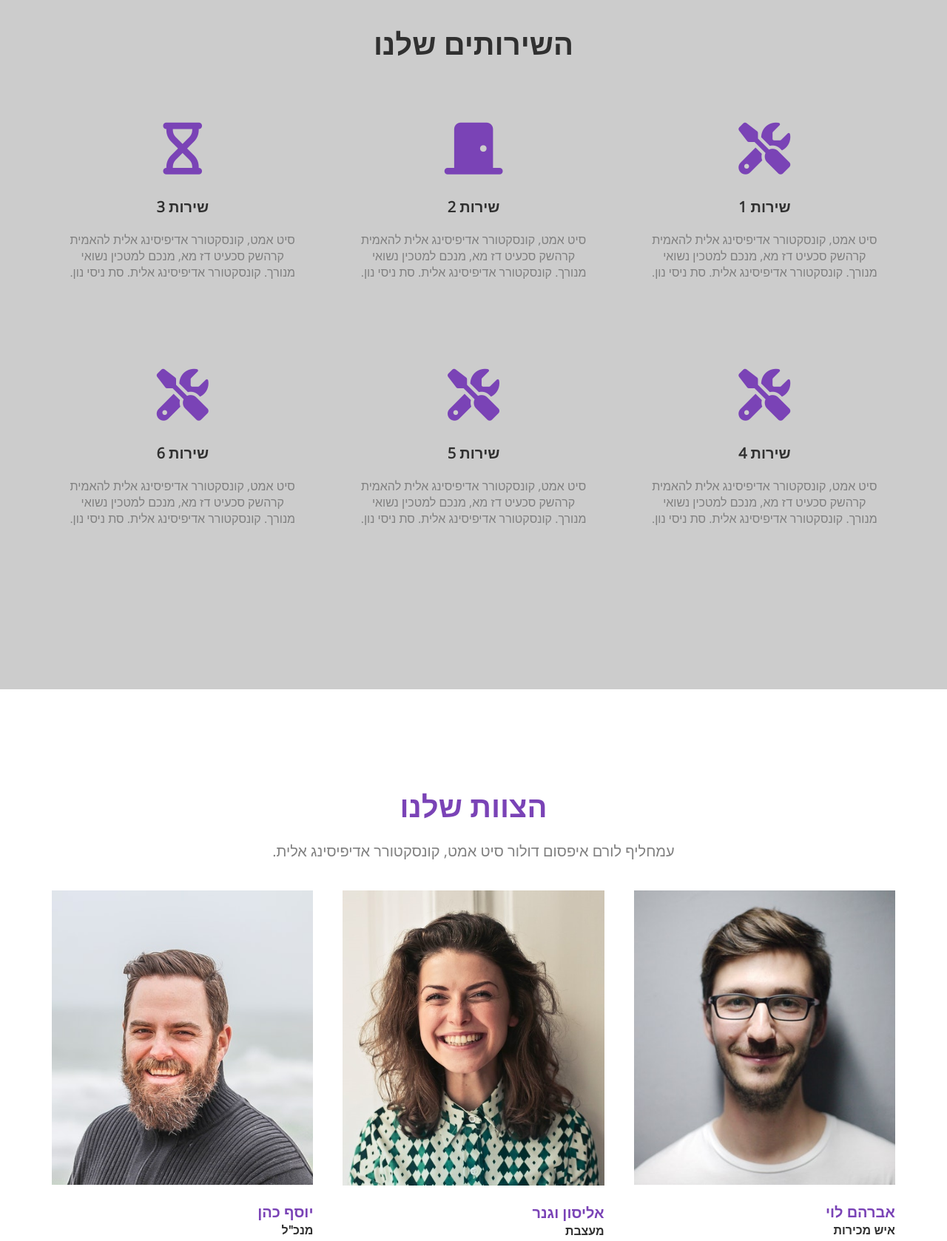
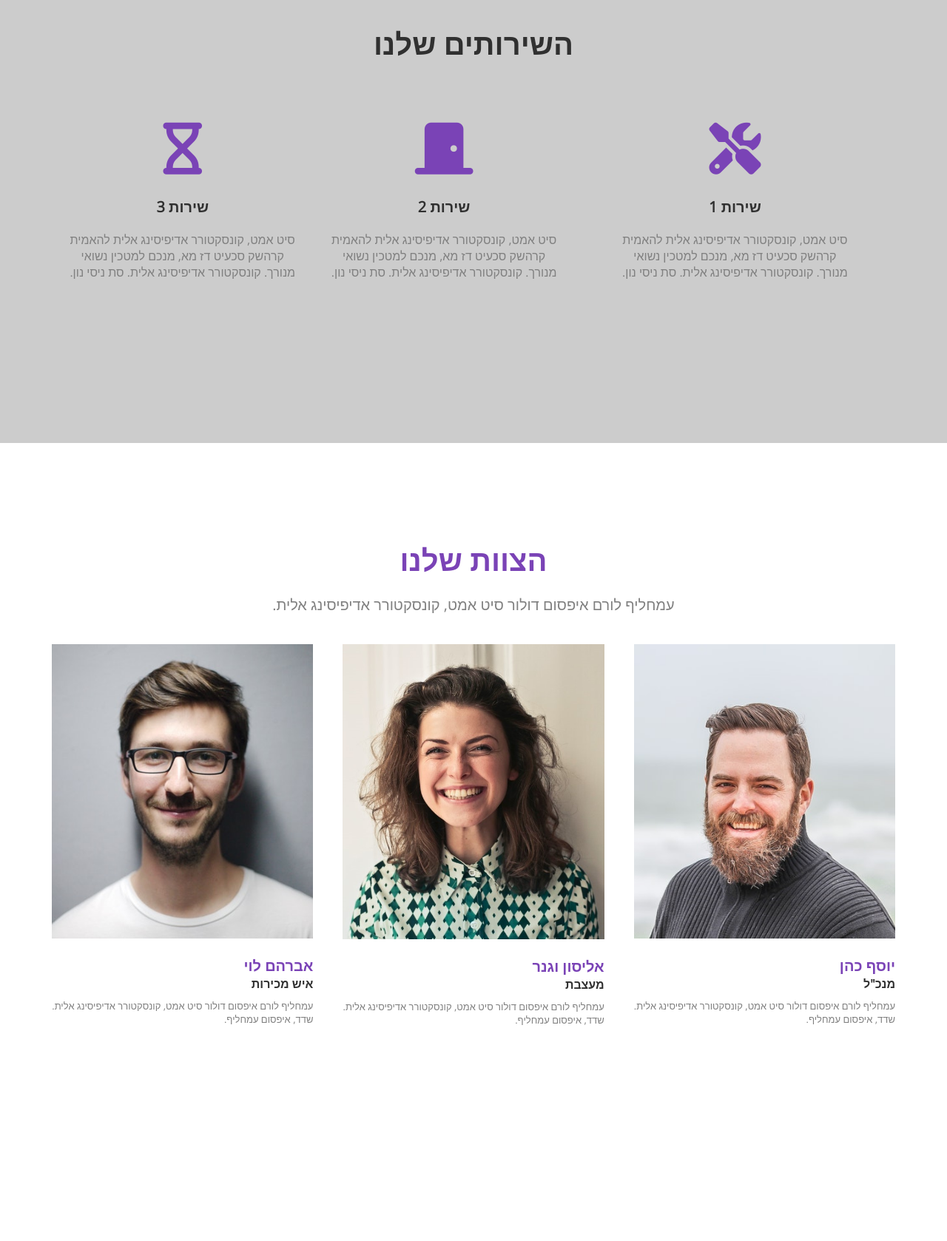
Before and after one commit to Ohad1c/Home-Design, a plain HTML site: page index.html in a window 1280 px wide. Shown: the part 1700-3378 px from the top of the page at 74% size. Drawn offline with nearby package versions, Linux system fonts and the light colour scheme.

Commit message:
4 commit

```diff
--- a/css/style.css
+++ b/css/style.css
@@ -47,7 +47,7 @@ body {
 }
 
 .gap-3 {
-  margin-left: 3.5%;
+  margin-right: 3.5%;
 }
 
 .column-1-of-4 {
--- a/index.html
+++ b/index.html
@@ -94,7 +94,7 @@
       <div class="row clearfix">
 
         <div class="column-1-of-3 gap-3">
-          <div class="service mb-4">
+          <div class="service">
             <i class="fas fa-tools mb-3"></i>
             <h3 class="mb-2">שירות 1</h3>
             <p>סיט אמט, קונסקטורר אדיפיסינג אלית להאמית קרהשק סכעיט דז מא, מנכם למטכין נשואי מנורך. קונסקטורר אדיפיסינג אלית. סת ניסי נון.</p>
@@ -102,7 +102,7 @@
         </div>
 
         <div class="column-1-of-3 gap-3">
-          <div class="service mb-4">
+          <div class="service">
             <i class="fas fa-door-closed mb-3"></i>
             <h3 class="mb-2">שירות 2</h3>
             <p>סיט אמט, קונסקטורר אדיפיסינג אלית להאמית קרהשק סכעיט דז מא, מנכם למטכין נשואי מנורך. קונסקטורר אדיפיסינג אלית. סת ניסי נון.</p>
@@ -110,13 +110,14 @@
         </div>
 
         <div class="column-1-of-3">
-          <div class="service mb-4">
+          <div class="service">
             <i class="fas fa-hourglass mb-3"></i>
             <h3 class="mb-2">שירות 3</h3>
             <p>סיט אמט, קונסקטורר אדיפיסינג אלית להאמית קרהשק סכעיט דז מא, מנכם למטכין נשואי מנורך. קונסקטורר אדיפיסינג אלית. סת ניסי נון.</p>
           </div>
         </div>
 
+<!--
         <div class="column-1-of-3 gap-3">
           <div class="service">
             <i class="fas fa-tools mb-3"></i>
@@ -140,6 +141,7 @@
             <p>סיט אמט, קונסקטורר אדיפיסינג אלית להאמית קרהשק סכעיט דז מא, מנכם למטכין נשואי מנורך. קונסקטורר אדיפיסינג אלית. סת ניסי נון.</p>
           </div>
         </div>
+-->
 
       </div>
     </section>
@@ -151,12 +153,14 @@
       <p class="secondary-title-lead mb-4">עמחליף לורם איפסום דולור סיט אמט, קונסקטורר אדיפיסינג אלית.</p>
 
       <div class="row clearfix">
-        <div class="column-1-of-3 gap-3">
+       <div class="column-1-of-3">
           <div class="team-member">
-            <img src="images/team-member-1.jpg" alt="team-member-1" class="mb-2">
-            <h3>אברהם לוי</h3>
-            <h4 class="mb-1">איש מכירות</h4>
-            <p>עמחליף לורם איפסום דולור סיט אמט, קונסקטורר אדיפיסינג אלית. שדד, איפסום עמחליף.</p>
+            <img src="images/team-member-3.jpg" alt="team-member-3" class="mb-2">
+            <h3>יוסף כהן</h3>
+            <h4 class="mb-1">מנכ"ל</h4>
+            <p>עמחליף לורם איפסום דולור סיט אמט, קונסקטורר אדיפיסינג אלית. שדד, איפסום עמחליף.
+
+            </p>
           </div>
         </div>
 
@@ -171,16 +175,15 @@
           </div>
         </div>
 
-        <div class="column-1-of-3">
+        <div class="column-1-of-3 gap-3">
           <div class="team-member">
-            <img src="images/team-member-3.jpg" alt="team-member-3" class="mb-2">
-            <h3>יוסף כהן</h3>
-            <h4 class="mb-1">מנכ"ל</h4>
-            <p>עמחליף לורם איפסום דולור סיט אמט, קונסקטורר אדיפיסינג אלית. שדד, איפסום עמחליף.
-
-            </p>
+            <img src="images/team-member-1.jpg" alt="team-member-1" class="mb-2">
+            <h3>אברהם לוי</h3>
+            <h4 class="mb-1">איש מכירות</h4>
+            <p>עמחליף לורם איפסום דולור סיט אמט, קונסקטורר אדיפיסינג אלית. שדד, איפסום עמחליף.</p>
           </div>
         </div>
+
       </div>
 
       <!--			</div>-->
@@ -275,7 +278,7 @@
     <section id="pricing-section">
       <h2 class="secondary-title black mb-4">מחירים</h2>
       <div class="row clearfix">
-        <div class="column-1-of-3 gap-3">
+        <div class="column-1-of-3">
 
           <div class="pricing-card mt-5">
             <h3 class="pricing-card-title">עיצוב סלון</h3>
@@ -307,7 +310,7 @@
           </div>
 
         </div>
-        <div class="column-1-of-3">
+        <div class="column-1-of-3 gap-3">
 
           <div class="pricing-card mt-5">
             <h3 class="pricing-card-title">עיצוב מטבח</h3>
```
